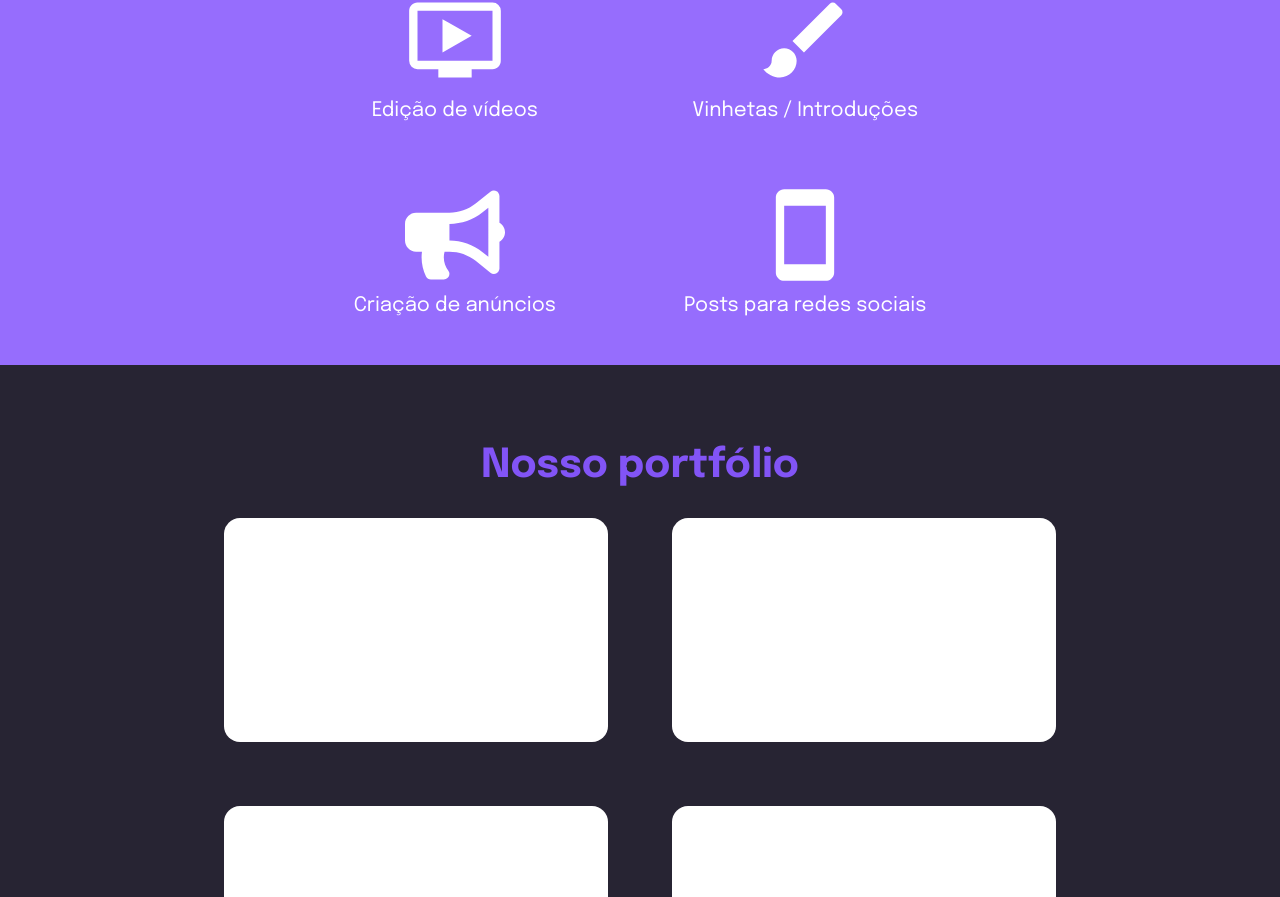
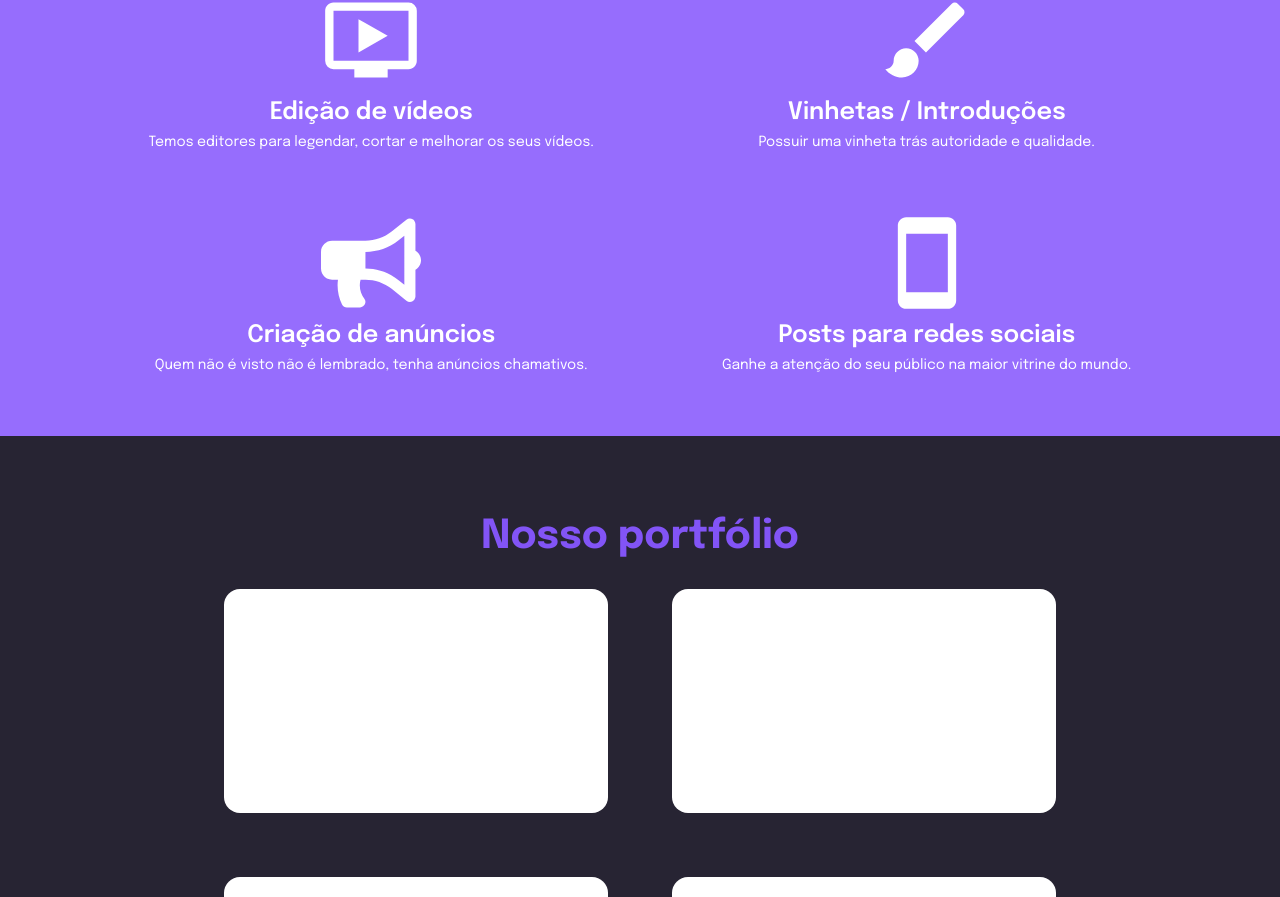
Before and after one commit to Murilo-V/equipe-rocket-design, a React (Create React App) app: page / in a window 1280 px wide. Shown: the part 995-1892 px from the top of the page. Built offline with nearby package versions, Linux system fonts and the light colour scheme.

Commit message:
feat: describing ER's services

```diff
--- a/src/App.tsx
+++ b/src/App.tsx
@@ -63,20 +63,32 @@ function App() {
             <div>
               <MdOndemandVideo color="#fff" size={100} />
               <p>Edição de vídeos</p>
+              <p style={{ fontSize: 14, fontWeight: 400 }}>
+                Temos editores para legendar, cortar e melhorar os seus vídeos.
+              </p>
             </div>
             <div>
               <FaBullhorn color="#fff" size={100} />
               <p>Criação de anúncios</p>
+              <p style={{ fontSize: 14, fontWeight: 400 }}>
+                Quem não é visto não é lembrado, tenha anúncios chamativos.
+              </p>
             </div>
           </div>
           <div>
             <div>
               <MdBrush color="#fff" size={100} />
               <p>Vinhetas / Introduções</p>
+              <p style={{ fontSize: 14, fontWeight: 400 }}>
+                Possuir uma vinheta trás autoridade e qualidade.
+              </p>
             </div>
             <div>
               <MdSmartphone color="#fff" size={100} />
               <p>Posts para redes sociais</p>
+              <p style={{ fontSize: 14, fontWeight: 400 }}>
+                Ganhe a atenção do seu público na maior vitrine do mundo.
+              </p>
             </div>
           </div>
         </div>
--- a/src/style.ts
+++ b/src/style.ts
@@ -61,7 +61,6 @@ const MainStyle = styled.div`
   .services {
     background-color: #966dfd;
     padding-top: 5rem;
-    height: 70vh;
 
     div {
       display: flex;
@@ -85,7 +84,8 @@ const MainStyle = styled.div`
 
     p {
       color: #fff;
-      font-size: 15pt;
+      font-size: 18pt;
+      font-weight: 600;
       margin-top: 10px;
     }
   }
```
